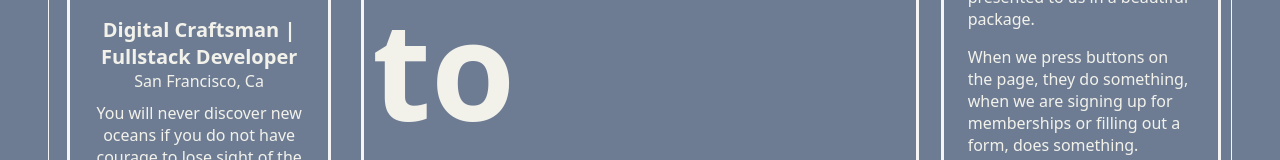
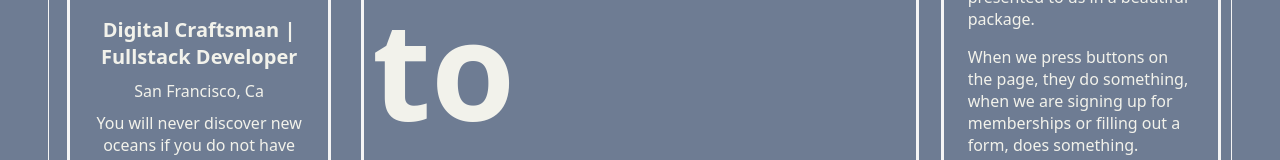
Before and after one commit to fPuniVaesau/Capstone-Project, a React (Vite) app in the folder Capstone Project/: page / in a window 1280 px wide. Shown: the part 432-592 px from the top of the page. Built offline with nearby package versions, Linux system fonts and the light colour scheme.

Commit message:
working on the profile card of the page for the main content.

```diff
--- a/Capstone Project/src/Components/MainContentComponents/ProfileCardComponents/ProfileCard.module.css
+++ b/Capstone Project/src/Components/MainContentComponents/ProfileCardComponents/ProfileCard.module.css
@@ -37,7 +37,7 @@
   text-align: center;
   font-size: 1rem;
   font-weight: 300;
-  margin-bottom: 10px;
+  margin: 10px auto;
 }
 
 .bio {
@@ -54,15 +54,15 @@
   margin: auto;
 }
 
-.bannerContainer{
-  margin-top: 1rem ;
+.bannerContainer {
+  margin-top: 1rem;
   /* border: 1px solid green; */
   display: flex;
   justify-content: center;
   align-items: center;
 }
 
-.buttonContainer{
+.buttonContainer {
   display: flex;
   margin-top: 2rem;
   /* border: 1px solid tomato; */
@@ -71,10 +71,9 @@
   text-align: center;
   padding: auto 5px;
   height: 1.85rem;
-
 }
 
-.follow{
+.follow {
   border-radius: 10px;
   min-height: 100%;
   background-color: transparent;
```
